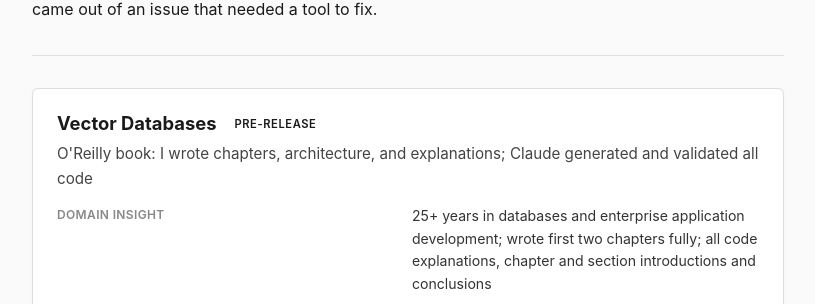
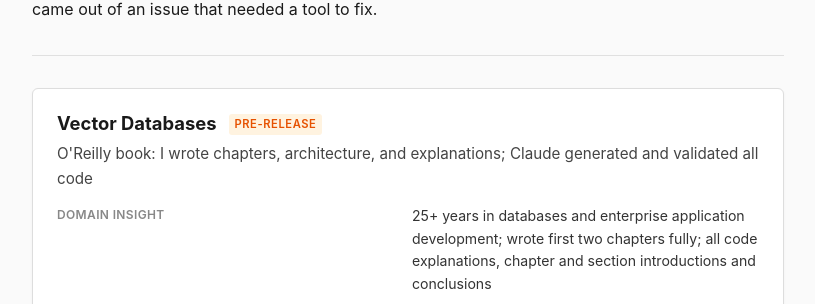
Before and after one commit to nborwankar/what-hath-claude-wrought, a Jekyll site: the page built from index.md, in a window 1280 px wide. Shown: the part 1128-1432 px from the top of the page, without its empty margins (232-1047 px from the left). Built offline with Jekyll 4.4.1, drawn with Linux system fonts in a browser that asks for light colours.

Commit message:
Add badge styles for pre-release (orange) and early (purple) statuses

```diff
--- a/assets/css/style.css
+++ b/assets/css/style.css
@@ -162,6 +162,16 @@
   color: #1565c0;
 }
 
+.status-pre-release {
+  background: #fff3e0;
+  color: #e65100;
+}
+
+.status-early {
+  background: #f3e5f5;
+  color: #7b1fa2;
+}
+
 /* Also shipped catalog */
 .catalog-section h2 {
   font-size: 1.3rem;
```
